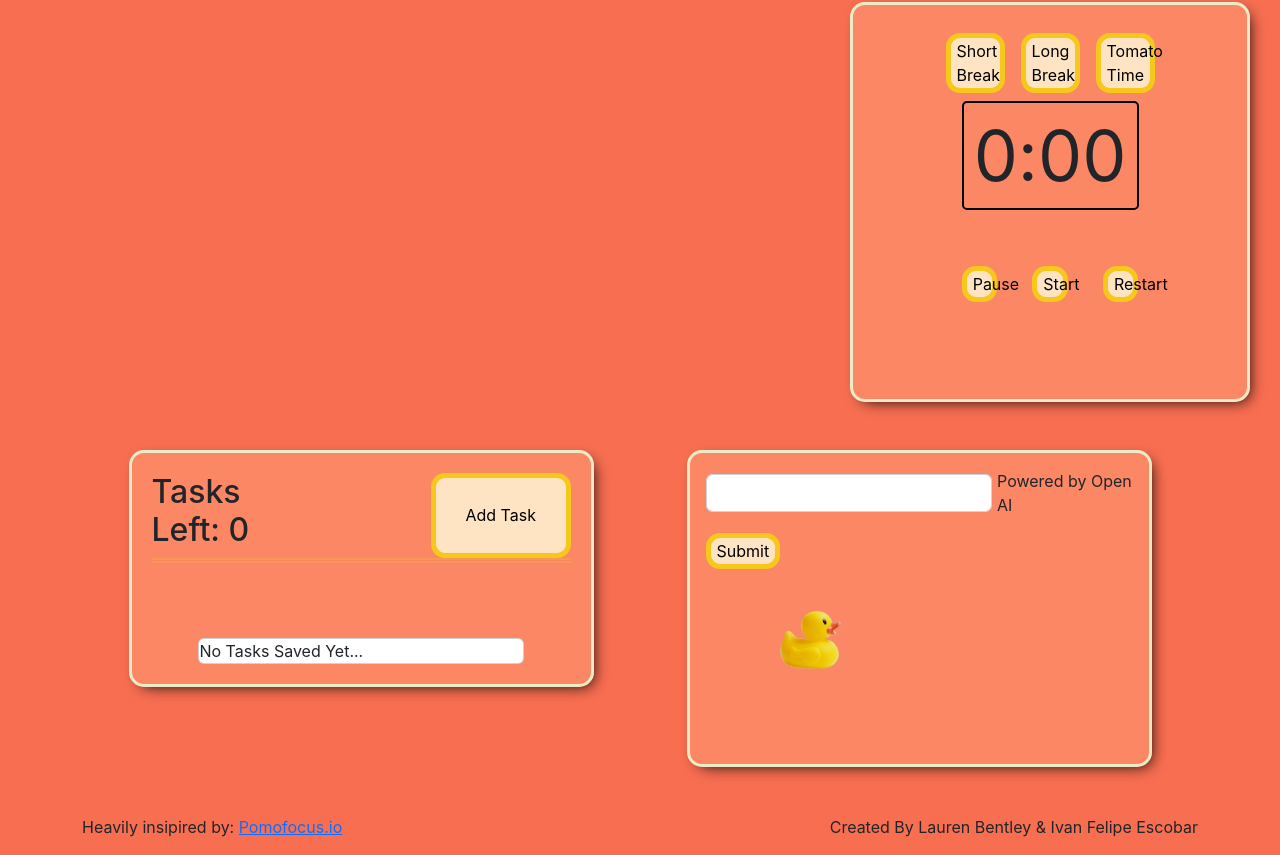
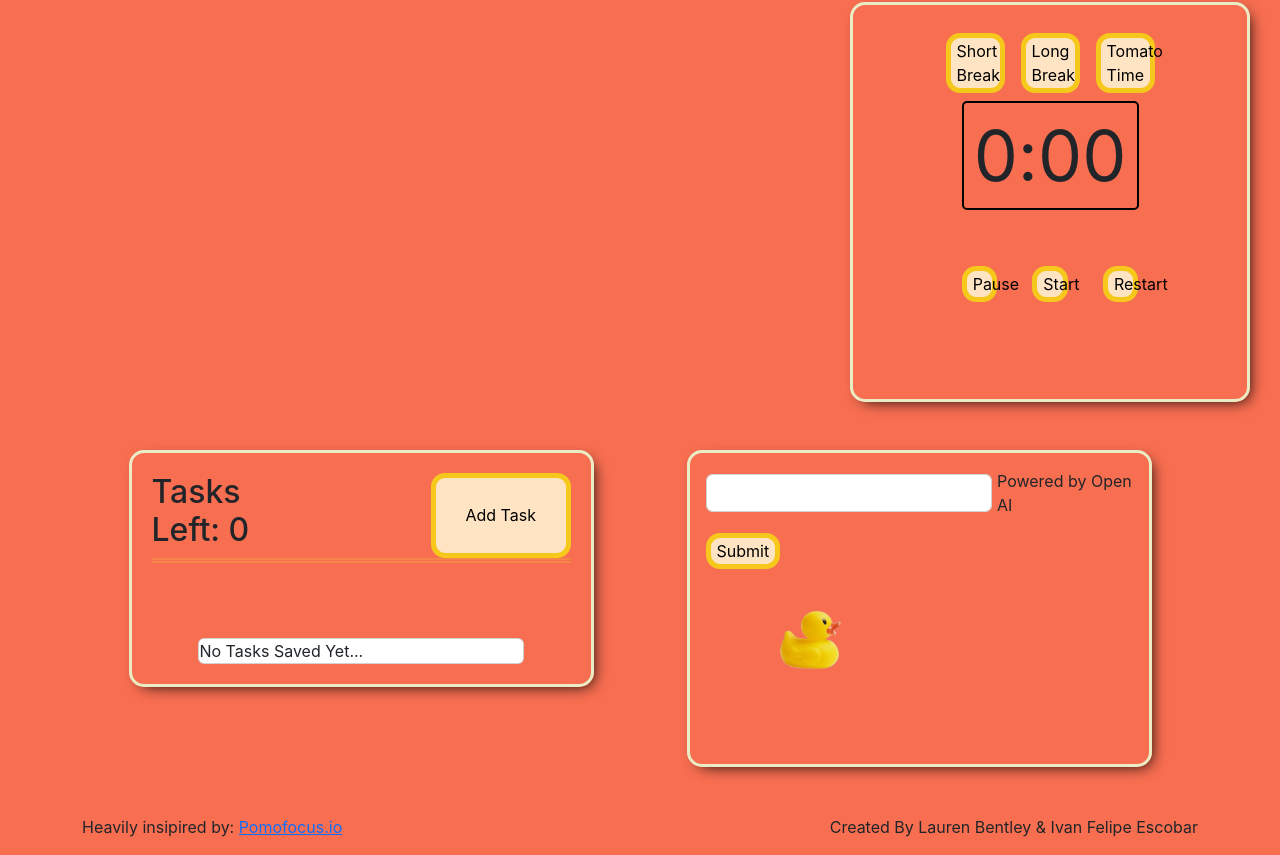
Before and after one commit to indwomt/tomatoduck, a React (Create React App) app in the folder client/: page / in a window 1280 px wide. Shown: the part 287-1142 px from the top of the page. Built offline with nearby package versions, Linux system fonts and the light colour scheme; the HTML template or start-up script is replaced by a standard one.

Commit message:
background color change, theme started for dark mode

```diff
--- a/client/src/App.css
+++ b/client/src/App.css
@@ -37,12 +37,16 @@
   }
 } */
 
+[data-theme='dark'] {
+  --background-color: #000;
+  --color: #fff;
+  --border: grey;
+}
 
 
 
 
-
-#root{
+.App{
   background-color: #F86E51;
   height: 100%;
 }
@@ -104,12 +108,12 @@ background-color: bisque;
   /* height: 600px;
   width:800px; */
   border-style: dotted;
-  background-color: lightsalmon;
+  /* background-color: lightsalmon; */
   border: 3px solid #EAECC5;
 border-radius: 15px;
  -webkit-box-shadow: 5px 5px 15px -6px #000000;
 box-shadow: 5px 5px 15px -6px #000000;
-background-color: rgba(255, 160, 122, 0.5)
+/* background-color: rgba(255, 160, 122, 0.5) */
 }
 
 .response {
@@ -177,7 +181,7 @@ border-radius: 15px;
 box-shadow: 5px 5px 15px -6px #000000;
 padding: 20px;
 margin-right: 30px;
-background-color: rgba(255, 160, 122, 0.5);
+/* background-color: rgba(255, 160, 122, 0.5); */
 }
 
 .user-pref-box{
```
